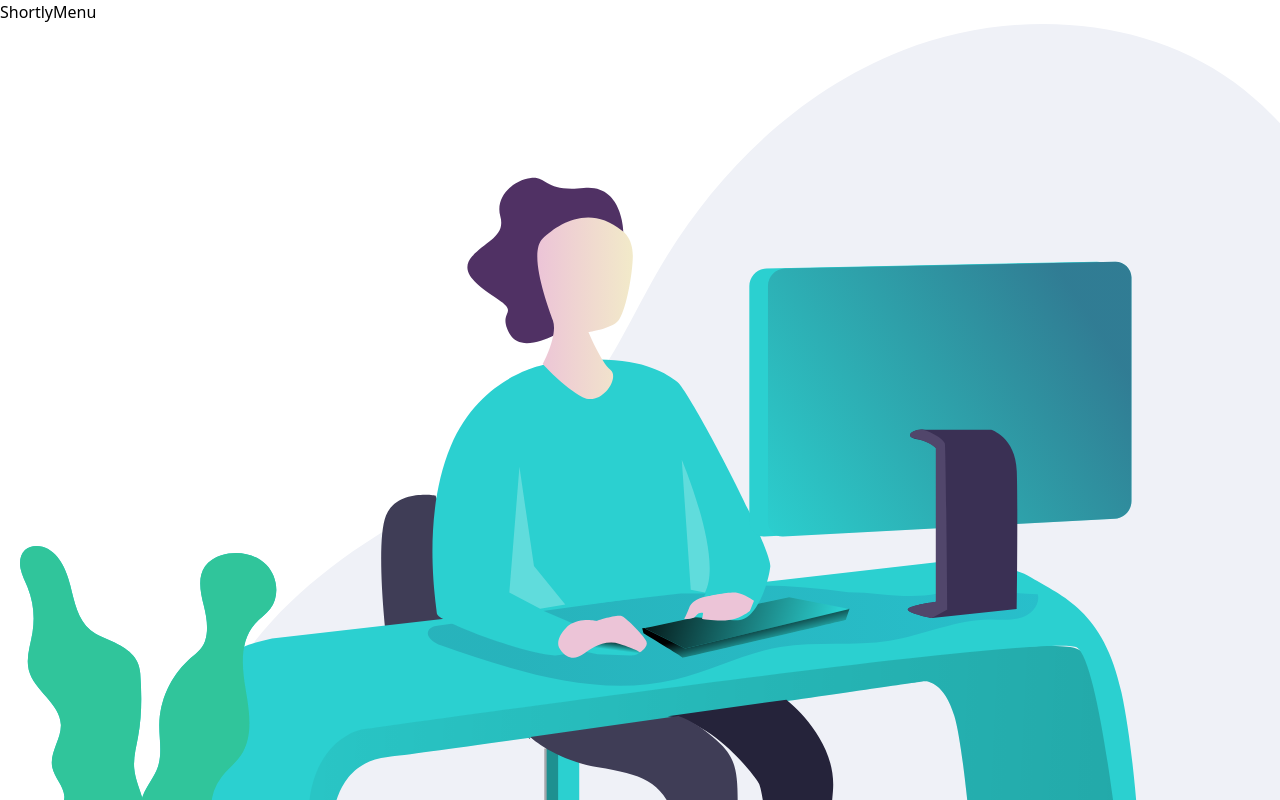
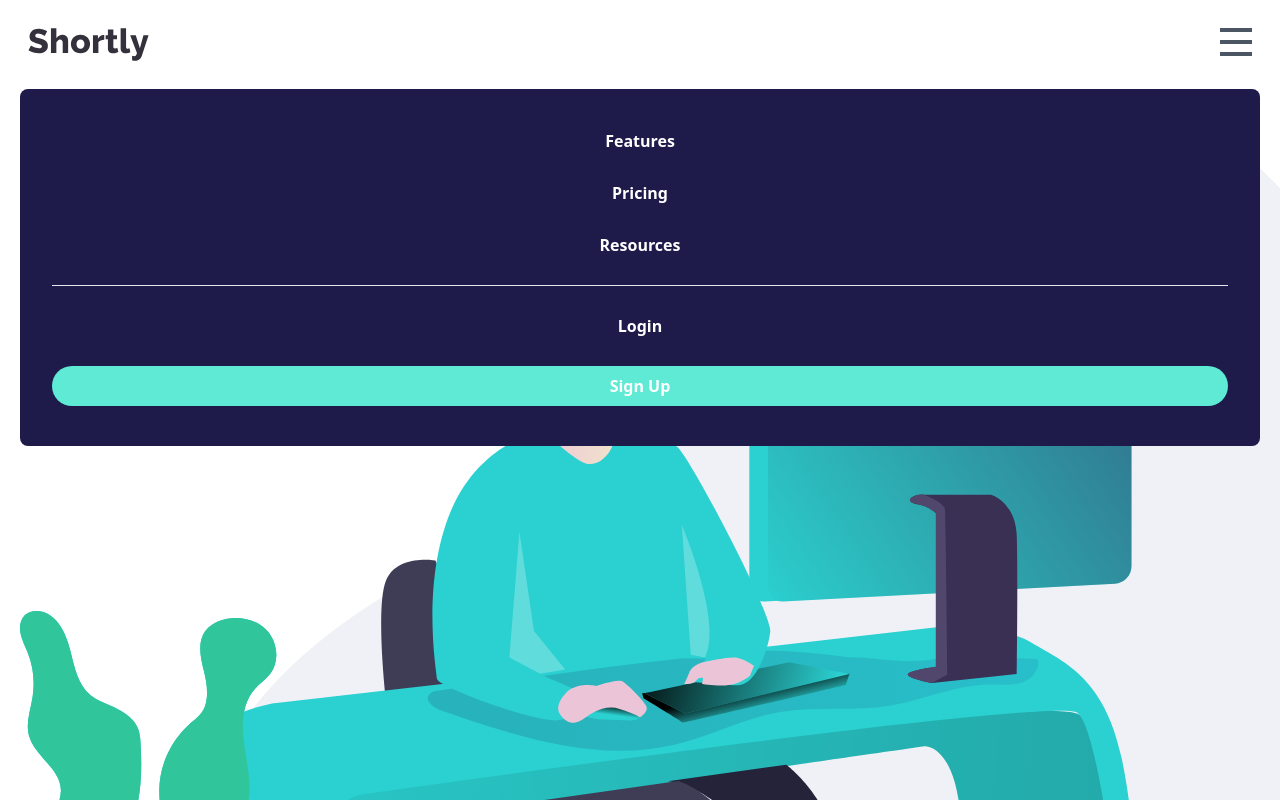
Before and after one commit to velardejm/shorten-url, a Next.js app: page / in a window 1280 px wide. Shown: the top 800 px of the page. Built offline with nearby package versions, Linux system fonts and the light colour scheme.

Commit message:
Add Header component styling.

```diff
--- a/components/Header.js
+++ /dev/null
@@ -1,13 +0,0 @@
-import Link from "next/link";
-
-function Header() {
-  return (
-    <div>
-      <Link href="#">Shortly</Link>
-      <button>Menu</button>
-    </div>
-  );
-}
-
-
-export default Header;
--- /dev/null
+++ b/components/header/Header.js
@@ -0,0 +1,23 @@
+import Link from "next/link";
+import Navigation from "./Navigation";
+
+function Header() {
+  return (
+    <div>
+      <div className="flex justify-between p-7 flex-center">
+        <Link href="#"><img src="/images/logo.svg" /></Link>
+
+        <div className="space-y-2 inline-block hover:cursor-pointer">
+          <div className="w-8 h-1 bg-gray-600"></div>
+          <div className="w-8 h-1 bg-gray-600"></div>
+          <div className="w-8 h-1 bg-gray-600"></div>
+        </div>
+      </div>
+
+      <Navigation />
+    </div>
+  );
+}
+
+
+export default Header;
--- /dev/null
+++ b/components/header/Navigation.js
@@ -0,0 +1,15 @@
+import Link from "next/link"
+
+export default function Navigation() {
+    return (
+        <div className="absolute block w-full">
+            <div className="flex flex-col items-center font-bold text-white bg-indigo-950 px-8 py-10 rounded-lg mx-5 mb-5">
+                <Link className="mb-7 " href="#">Features</Link>
+                <Link className="mb-7 " href="#">Pricing</Link>
+                <Link className="pb-7 w-full text-center border-b" href="#">Resources</Link>
+                <Link className="my-7 " href="#">Login</Link>
+                <Link className="btn w-full text-center" href="#">Sign Up</Link>
+            </div>
+        </div>
+    )
+}
--- a/pages/index.js
+++ b/pages/index.js
@@ -1,4 +1,4 @@
-import Header from "@/components/Header";
+import Header from "@/components/header/Header";
 import Banner from "@/components/Banner";
 import ShortenLink from "@/components/ShortenLink";
 import Features from "@/components/features/Features";
```
